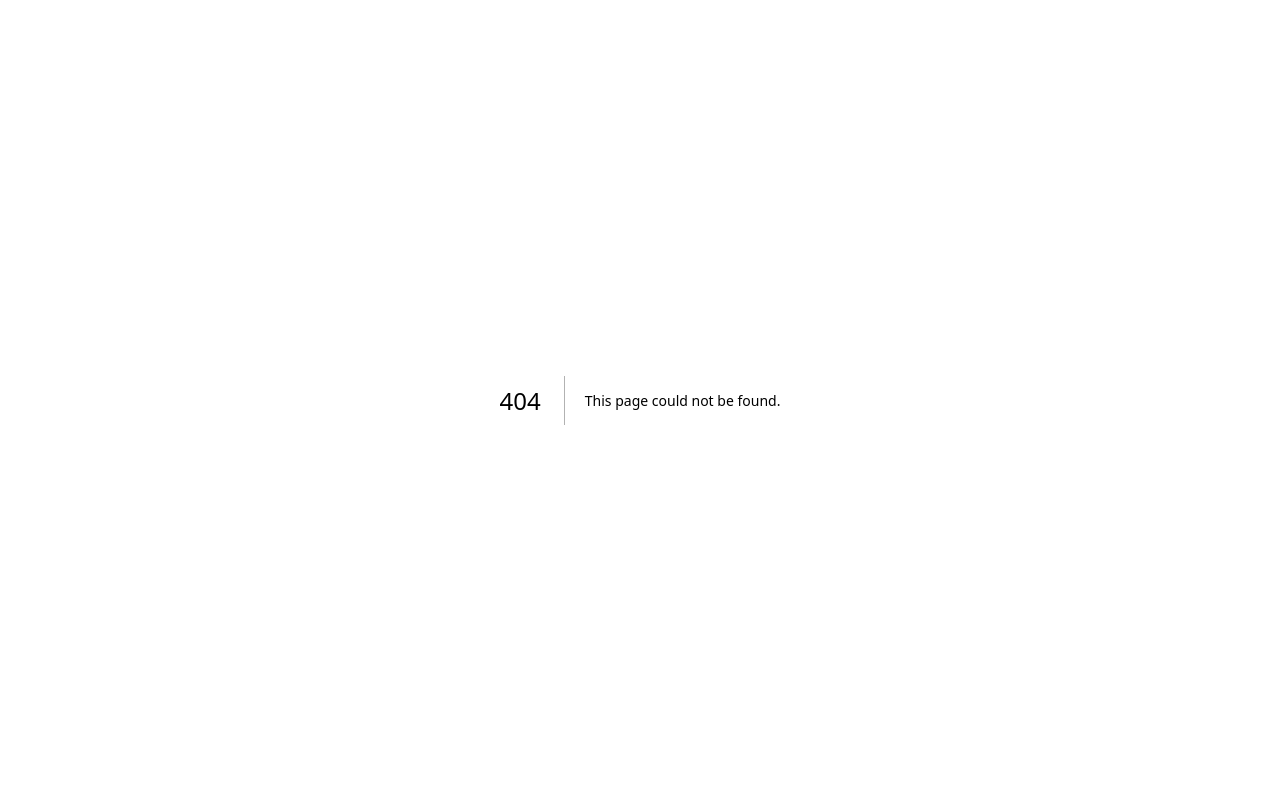
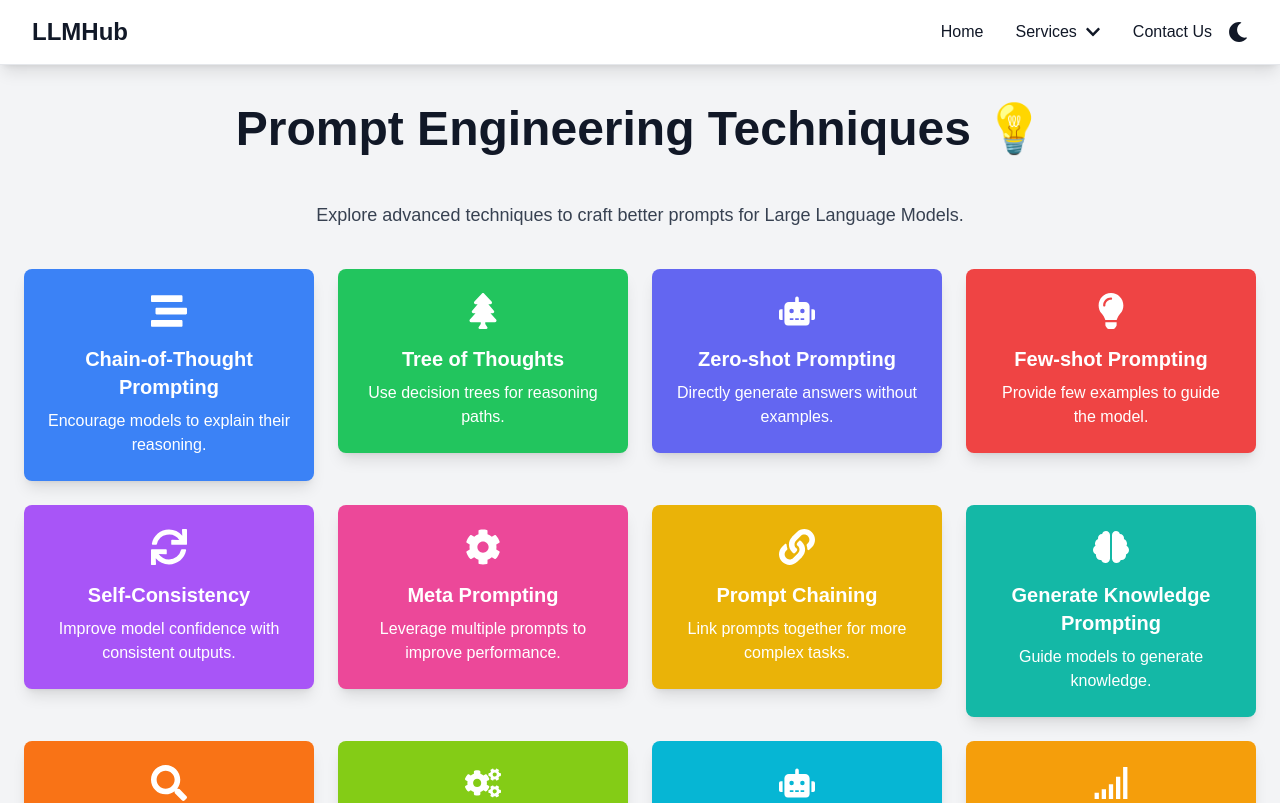
Before and after one commit to AaronSosaRamos/llmhub-frontend, a Next.js app: page /prompt-engineering in a window 1280 px wide. Before the commit this address had no page. Shown: the top 803 px of the page. Built offline with nearby package versions, Linux system fonts and the light colour scheme.

Commit message:
new screen for prompt engineering
Co-Authored-By: WilfredoAaronSosaRamosBoushtech <139925078+WilfredoAaronSosaRamosBoushtech@users.noreply.github.com>

```diff
--- /dev/null
+++ b/app/prompt-engineering/page.tsx
@@ -0,0 +1,12 @@
+"use client";
+
+import Layout from '@/components/Layout';
+import PromptEngineeringScreen from '@/components/prompt-engineering/PromptEngineeringSection';
+
+export default function Home() {
+  return (
+    <Layout>
+      <PromptEngineeringScreen />
+    </Layout>
+  );
+}
--- /dev/null
+++ b/components/prompt-engineering/PromptEngineeringSection.tsx
@@ -0,0 +1,73 @@
+import { FaRobot, FaLightbulb, FaCog, FaLink, FaBrain, FaSearch, FaSync, FaStream, FaBook, FaCogs, FaTree, FaSitemap } from 'react-icons/fa';
+import { GiNetworkBars } from 'react-icons/gi';
+import { motion } from 'framer-motion';
+import Link from 'next/link';
+
+export default function PromptEngineeringScreen() {
+  const techniques = [
+    { name: 'Chain-of-Thought Prompting', description: 'Encourage models to explain their reasoning.', icon: <FaStream />, link: '/prompt-engineering/chain-of-thought', bgColor: 'bg-blue-500' },
+    { name: 'Tree of Thoughts', description: 'Use decision trees for reasoning paths.', icon: <FaTree />, link: '/prompt-engineering/tree-of-thoughts', bgColor: 'bg-green-500' },
+    { name: 'Zero-shot Prompting', description: 'Directly generate answers without examples.', icon: <FaRobot />, link: '/prompt-engineering/zero-shot', bgColor: 'bg-indigo-500' },
+    { name: 'Few-shot Prompting', description: 'Provide few examples to guide the model.', icon: <FaLightbulb />, link: '/prompt-engineering/few-shot', bgColor: 'bg-red-500' },
+    { name: 'Self-Consistency', description: 'Improve model confidence with consistent outputs.', icon: <FaSync />, link: '/prompt-engineering/self-consistency', bgColor: 'bg-purple-500' },
+    { name: 'Meta Prompting', description: 'Leverage multiple prompts to improve performance.', icon: <FaCog />, link: '/prompt-engineering/meta', bgColor: 'bg-pink-500' },
+    { name: 'Prompt Chaining', description: 'Link prompts together for more complex tasks.', icon: <FaLink />, link: '/prompt-engineering/prompt-chaining', bgColor: 'bg-yellow-500' },
+    { name: 'Generate Knowledge Prompting', description: 'Guide models to generate knowledge.', icon: <FaBrain />, link: '/prompt-engineering/generate-knowledge', bgColor: 'bg-teal-500' },
+    { name: 'Retrieval Augmented Generation', description: 'Combine information retrieval with generation.', icon: <FaSearch />, link: '/prompt-engineering/rag', bgColor: 'bg-orange-500' },
+    { name: 'Automatic Prompt Engineer', description: 'Automate prompt creation and optimization.', icon: <FaCogs />, link: '/prompt-engineering/automatic-prompt', bgColor: 'bg-lime-500' },
+    { name: 'Active-Prompt', description: 'Actively adjust prompts during the generation process.', icon: <FaRobot />, link: '/prompt-engineering/active-prompt', bgColor: 'bg-cyan-500' },
+    { name: 'Automatic Reasoning and Tool-use', description: 'Integrate reasoning with tool use.', icon: <GiNetworkBars />, link: '/prompt-engineering/automatic-reasoning', bgColor: 'bg-amber-500' },
+    { name: 'Directional Stimulus Prompting', description: 'Direct model attention with stimulus.', icon: <FaSearch />, link: '/prompt-engineering/directional-stimulus', bgColor: 'bg-gray-500' },
+    { name: 'Reflexion', description: 'Enable models to reflect on past outputs.', icon: <FaBrain />, link: '/prompt-engineering/reflexion', bgColor: 'bg-fuchsia-500' },
+    { name: 'Multimodal CoT', description: 'Work with different types of inputs, including text and images.', icon: <FaSitemap />, link: '/prompt-engineering/multimodal-cot', bgColor: 'bg-blue-700' },
+    { name: 'Graph Prompting', description: 'Use graph structures to guide model responses.', icon: <FaSitemap />, link: '/prompt-engineering/graph-prompting', bgColor: 'bg-green-700' },
+  ];
+
+  return (
+    <div className="min-h-screen bg-gray-100 dark:bg-gray-900 py-10 px-6">
+      <motion.h1
+        className="text-center text-5xl font-bold text-gray-900 dark:text-white mb-12"
+        initial={{ opacity: 0, y: -50 }}
+        animate={{ opacity: 1, y: 0 }}
+        transition={{ duration: 0.6 }}
+      >
+        Prompt Engineering Techniques 💡
+      </motion.h1>
+
+      <motion.p
+        className="text-center text-lg text-gray-700 dark:text-gray-300 mb-10"
+        initial={{ opacity: 0 }}
+        animate={{ opacity: 1 }}
+        transition={{ delay: 0.2, duration: 0.6 }}
+      >
+        Explore advanced techniques to craft better prompts for Large Language Models.
+      </motion.p>
+
+      <motion.div
+        className="grid grid-cols-1 sm:grid-cols-2 md:grid-cols-3 lg:grid-cols-4 gap-6"
+        initial="hidden"
+        animate="visible"
+        variants={{
+          hidden: { opacity: 0 },
+          visible: { opacity: 1, transition: { delay: 0.2, staggerChildren: 0.1 } },
+        }}
+      >
+        {techniques.map((technique, index) => (
+          <Link href={technique.link} key={index}>
+            <motion.div
+              className={`relative p-6 rounded-lg shadow-lg ${technique.bgColor} transition-colors duration-300 cursor-pointer hover:bg-opacity-90 text-white`}
+              whileHover={{ scale: 1.05 }}
+              whileTap={{ scale: 0.95 }}
+            >
+              <div className="flex flex-col items-center justify-center h-full">
+                <div className="text-4xl mb-4">{technique.icon}</div>
+                <h3 className="text-xl font-bold text-center">{technique.name}</h3>
+                <p className="text-md text-center mt-2">{technique.description}</p>
+              </div>
+            </motion.div>
+          </Link>
+        ))}
+      </motion.div>
+    </div>
+  );
+}
```
